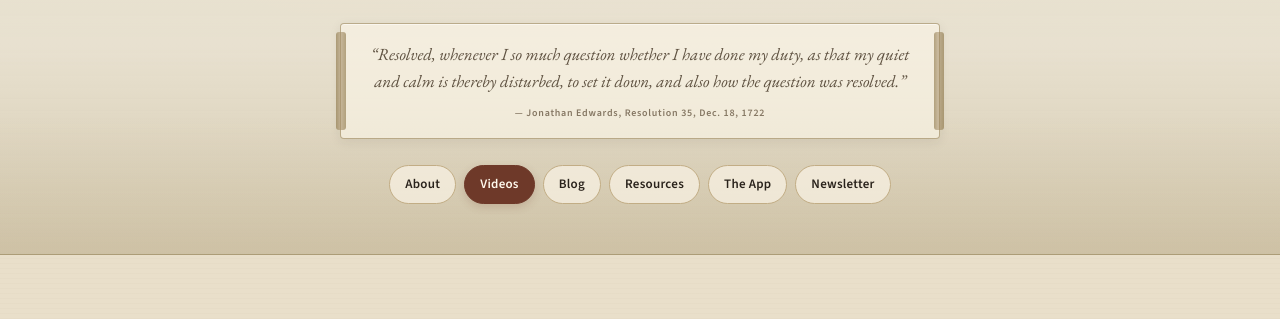
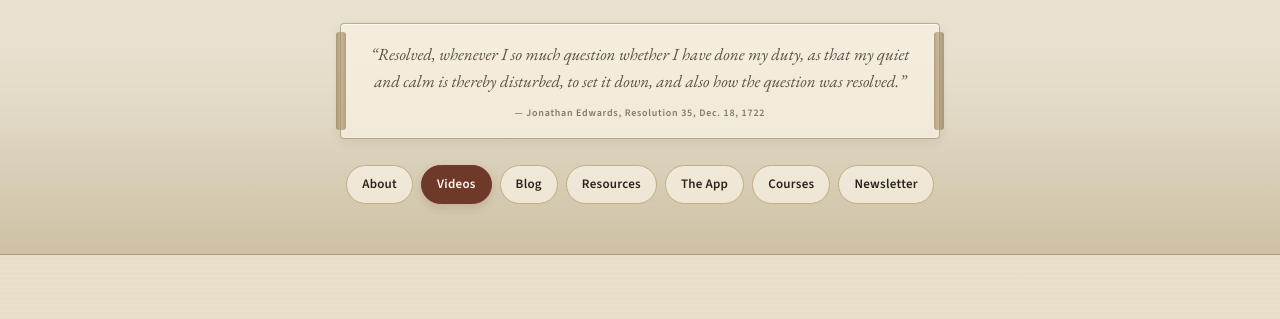
Before and after one commit to hackett5014544949-debug/biblicalstudiesandreviews, a plain HTML site: page index.html in a window 1280 px wide. Shown: the part 205-524 px from the top of the page. Drawn offline with nearby package versions, Linux system fonts and the light colour scheme.

Commit message:
Add 'Courses' link to navigation menu

```diff
--- a/index.html
+++ b/index.html
@@ -444,6 +444,7 @@
       <a href="#blog">Blog</a>
       <a href="#resources">Resources</a>
       <a href="#app">The App</a>
+      <a href="/courses/">Courses</a>
       <a href="#newsletter">Newsletter</a>
     </nav>
   </div>
```
